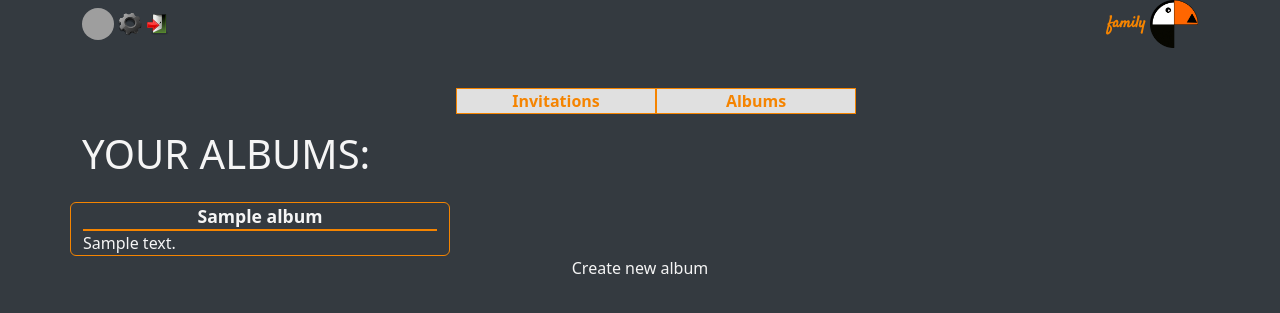
After one commit to zyxyv/family, a Symfony app: template templates/album/index.html.twig in a window 1280 px wide. The commit adds this page. Shown: the top 313 px of the page. Run offline with Twig, Linux system fonts and the light colour scheme; the template is opened without the code that fills it: most values are stand-ins (such as "Sample title", 1, 10 or a date in 2020); some libraries are stand-ins or nearby versions; grey boxes are pictures that could not be loaded.

Commit message:
Se crea el controlador principal de los albums

```diff
--- a/public/css/style.css
+++ b/public/css/style.css
@@ -59,6 +59,7 @@ ESPECIFICOS
     align-content: center;
     overflow-x: auto;
 }
+.infinite ul {display:flex;}
 .infinite::-webkit-scrollbar {background-color: #f58400;height: 4px;}
 .infinite li {
     min-width: 200px;
@@ -73,3 +74,5 @@ ESPECIFICOS
 }
 .content {background-color:#e0e0e0;color:#343a40;}
 .content-text {font-size: 1.25em;}
+.cromo{border:1px solid #f58400;border-radius:6px}
+.cromo-name{font-weight: 700;font-size:1.1rem;border-bottom: 2px solid #f58400 }
--- /dev/null
+++ b/templates/album/index.html.twig
@@ -0,0 +1,24 @@
+{% extends 'withHeader.html.twig' %}
+
+{% block title %}Family Albums{% endblock %}
+
+{% block main %}
+    <div class="container">
+        <h1 class="upper">{% trans %}Your albums:{% endtrans %}</h1>
+        <div class="row col-xs-12 newSection">
+            {% for album in albums %}
+                <div class="cromo col-xs-12 col-md-6 col-lg-4">
+                    <div class="cromo-name text-center">
+                        {{ album.name }}
+                    </div>
+                    <div class="cromo-content text-justify">
+                        {{ album.description }}
+                    </div>
+                </div>
+            {% endfor %}
+        </div>
+        <div class="link text-center">
+            <a href="">{% trans %}Create new album{% endtrans %}</a>
+        </div>
+    </div>
+{% endblock %}
--- a/templates/social_net/index.html.twig
+++ b/templates/social_net/index.html.twig
@@ -23,8 +23,8 @@
         </div>
     {% endfor %}
     </div>
-    <div class="container d-flex justify-content-center newSection">
-        <a href="{{ path('socialnet_base_new') }}"><p class="white">{% trans %}Add a new Socialnet{% endtrans %}</p></a>
+    <div class="link text-center newSection">
+        <a href="{{ path('socialnet_base_new') }}">{% trans %}Add a new Socialnet{% endtrans %}</a>
     </div>
 {% endblock %}
 {% block javascripts %}
--- a/templates/withHeader.html.twig
+++ b/templates/withHeader.html.twig
@@ -20,9 +20,10 @@
             </div>
             </div>
         </div>
-        <div class="infinite newSection">
+        <div class="infinite newSection d-flex flex-row">
             <ul>
                 <li><a href="{{ path('invitation') }}">{% trans %}Invitations{% endtrans %}</a></li>
+                <li><a href="{{ path('album') }}">{% trans %}Albums{% endtrans %}</a></li>
             </ul>
         </div>
     {% endblock %}
```
Also changed, not shown: src/Controller/AlbumController.php (+16 -2 lines), src/Entity/Socialnet.php (+34 -0 lines).
